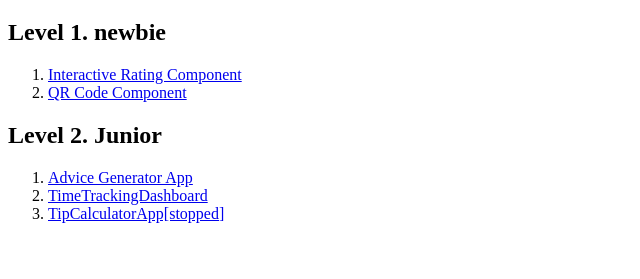
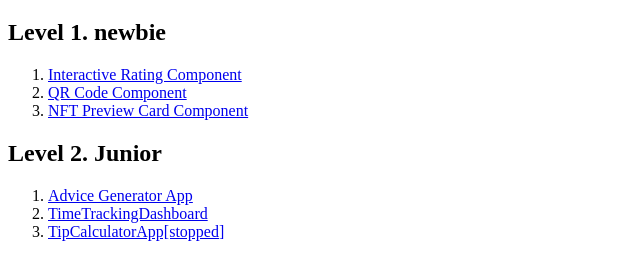
Before and after one commit to MyungAe/FrontendMentor_Repo, a plain HTML site: page index.html in a window 1280 px wide. Shown: the part 61-340 px from the top of the page, without its empty margins (0-640 px from the left). Drawn offline with Linux system fonts and the light colour scheme.

Commit message:
edit index, readme

```diff
--- a/index.html
+++ b/index.html
@@ -14,7 +14,10 @@
         </a>
       </li>
       <li>
-        <a href="./QRCodeComponent/index.html"> QR Code Component </a>
+        <a href="./QRCodeComponent/index.html">QR Code Component</a>
+      </li>
+      <li>
+        <a href="./NFTPreviewCardComponent/">NFT Preview Card Component</a>
       </li>
     </ol>
     <h2>Level 2. Junior</h2>
```
Also changed, not shown: 1 other file.
